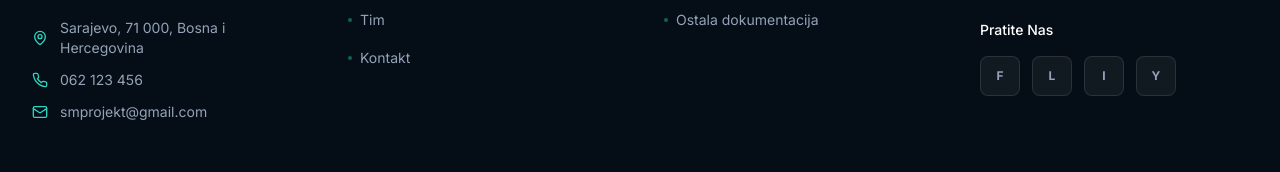
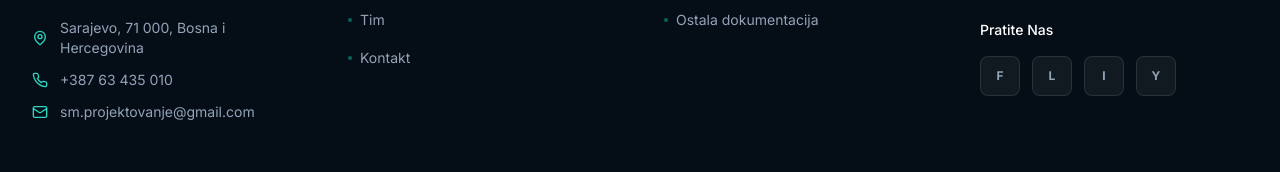
Before and after one commit to mirza6bih/firmanew, a React (Vite) app: page / in a window 1280 px wide. Shown: the part 5765-5937 px from the top of the page. Built offline with nearby package versions, Linux system fonts and the light colour scheme.

Commit message:
Update Footer.tsx

```diff
--- a/src/components/Footer.tsx
+++ b/src/components/Footer.tsx
@@ -46,11 +46,11 @@ export default function Footer() {
               </div>
               <div className="flex items-center gap-3 text-charcoal-400">
                 <Phone className="w-4 h-4 text-accent-400 shrink-0" />
-                <span className="text-sm">062 123 456</span>
+                <span className="text-sm">+387 63 435 010</span>
               </div>
               <div className="flex items-center gap-3 text-charcoal-400">
                 <Mail className="w-4 h-4 text-accent-400 shrink-0" />
-                <span className="text-sm">smprojekt@gmail.com</span>
+                <span className="text-sm">sm.projektovanje@gmail.com</span>
               </div>
             </div>
           </div>
```
